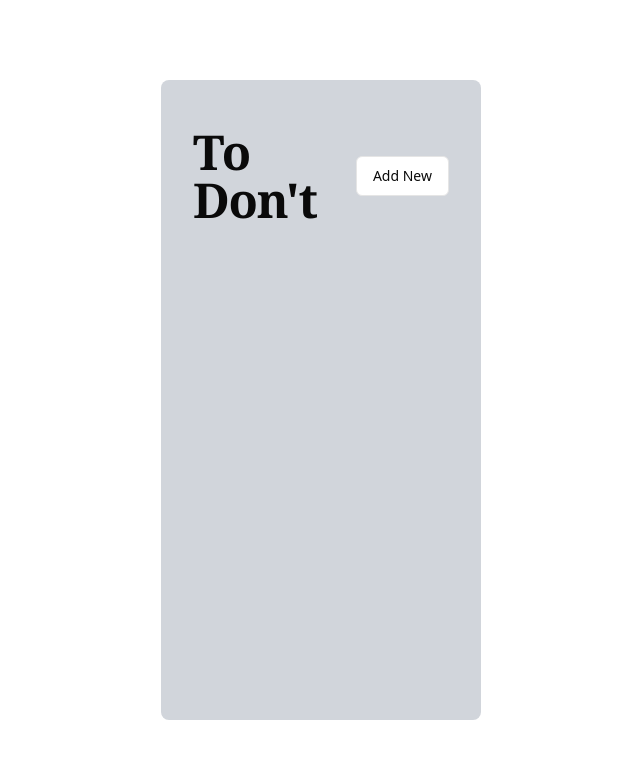
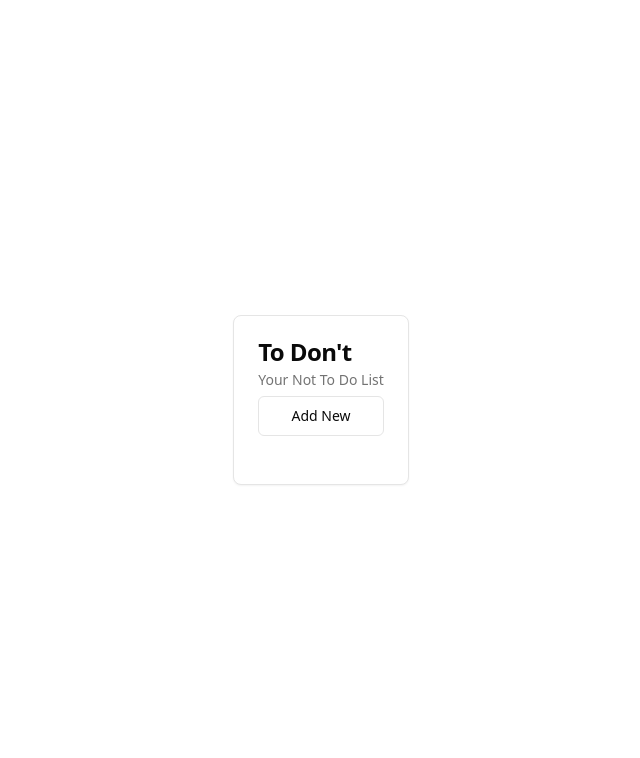
Before and after one commit to Akiful-Islam/Not-ToDo-List, a React (Vite) app: page / in a window 1280 px wide. Shown: the top 758 px of the page, without its empty margins (319-959 px from the left). Built offline with nearby package versions, Linux system fonts and the light colour scheme.

Commit message:
Add and implement card component

```diff
--- a/src/components/TodoBox.tsx
+++ b/src/components/TodoBox.tsx
@@ -1,27 +1,27 @@
+import {
+  Card,
+  CardContent,
+  CardDescription,
+  CardHeader,
+  CardTitle,
+} from "@/components/ui/card";
 import { PROJECT_TITLE } from "@/lib/data/projectInfo";
 import AddTodo from "./AddTodo";
 
 const TodoBox = () => {
   return (
-    <div
-      className={`h-[80vh] w-[25vw] bg-gray-300
-                m-12 py-12 px-8 rounded-lg
-                transition-all ease-linear duration-100 hover:shadow-lg hover:scale-[1.01]`}
-    >
-      <div
-        className={`mb-6 flex justify-between items-center
-      `}
-      >
-        <h1 className="text-4xl font-extrabold font-serif tracking-tight lg:text-5xl">
-          {PROJECT_TITLE}
-        </h1>
+    <Card>
+      <CardHeader>
+        <CardTitle>{PROJECT_TITLE}</CardTitle>
+        <CardDescription>Your Not To Do List</CardDescription>
         <AddTodo
           buttonLabel="Add New"
           dialogHeader="Add A New not To Do"
           dialogDescription="Don't do it!"
         />
-      </div>
-    </div>
+      </CardHeader>
+      <CardContent></CardContent>
+    </Card>
   );
 };
 
--- /dev/null
+++ b/src/components/ui/card.tsx
@@ -0,0 +1,79 @@
+import * as React from "react"
+
+import { cn } from "@/lib/utils"
+
+const Card = React.forwardRef<
+  HTMLDivElement,
+  React.HTMLAttributes<HTMLDivElement>
+>(({ className, ...props }, ref) => (
+  <div
+    ref={ref}
+    className={cn(
+      "rounded-lg border bg-card text-card-foreground shadow-sm",
+      className
+    )}
+    {...props}
+  />
+))
+Card.displayName = "Card"
+
+const CardHeader = React.forwardRef<
+  HTMLDivElement,
+  React.HTMLAttributes<HTMLDivElement>
+>(({ className, ...props }, ref) => (
+  <div
+    ref={ref}
+    className={cn("flex flex-col space-y-1.5 p-6", className)}
+    {...props}
+  />
+))
+CardHeader.displayName = "CardHeader"
+
+const CardTitle = React.forwardRef<
+  HTMLParagraphElement,
+  React.HTMLAttributes<HTMLHeadingElement>
+>(({ className, ...props }, ref) => (
+  <h3
+    ref={ref}
+    className={cn(
+      "text-2xl font-semibold leading-none tracking-tight",
+      className
+    )}
+    {...props}
+  />
+))
+CardTitle.displayName = "CardTitle"
+
+const CardDescription = React.forwardRef<
+  HTMLParagraphElement,
+  React.HTMLAttributes<HTMLParagraphElement>
+>(({ className, ...props }, ref) => (
+  <p
+    ref={ref}
+    className={cn("text-sm text-muted-foreground", className)}
+    {...props}
+  />
+))
+CardDescription.displayName = "CardDescription"
+
+const CardContent = React.forwardRef<
+  HTMLDivElement,
+  React.HTMLAttributes<HTMLDivElement>
+>(({ className, ...props }, ref) => (
+  <div ref={ref} className={cn("p-6 pt-0", className)} {...props} />
+))
+CardContent.displayName = "CardContent"
+
+const CardFooter = React.forwardRef<
+  HTMLDivElement,
+  React.HTMLAttributes<HTMLDivElement>
+>(({ className, ...props }, ref) => (
+  <div
+    ref={ref}
+    className={cn("flex items-center p-6 pt-0", className)}
+    {...props}
+  />
+))
+CardFooter.displayName = "CardFooter"
+
+export { Card, CardHeader, CardFooter, CardTitle, CardDescription, CardContent }
```
